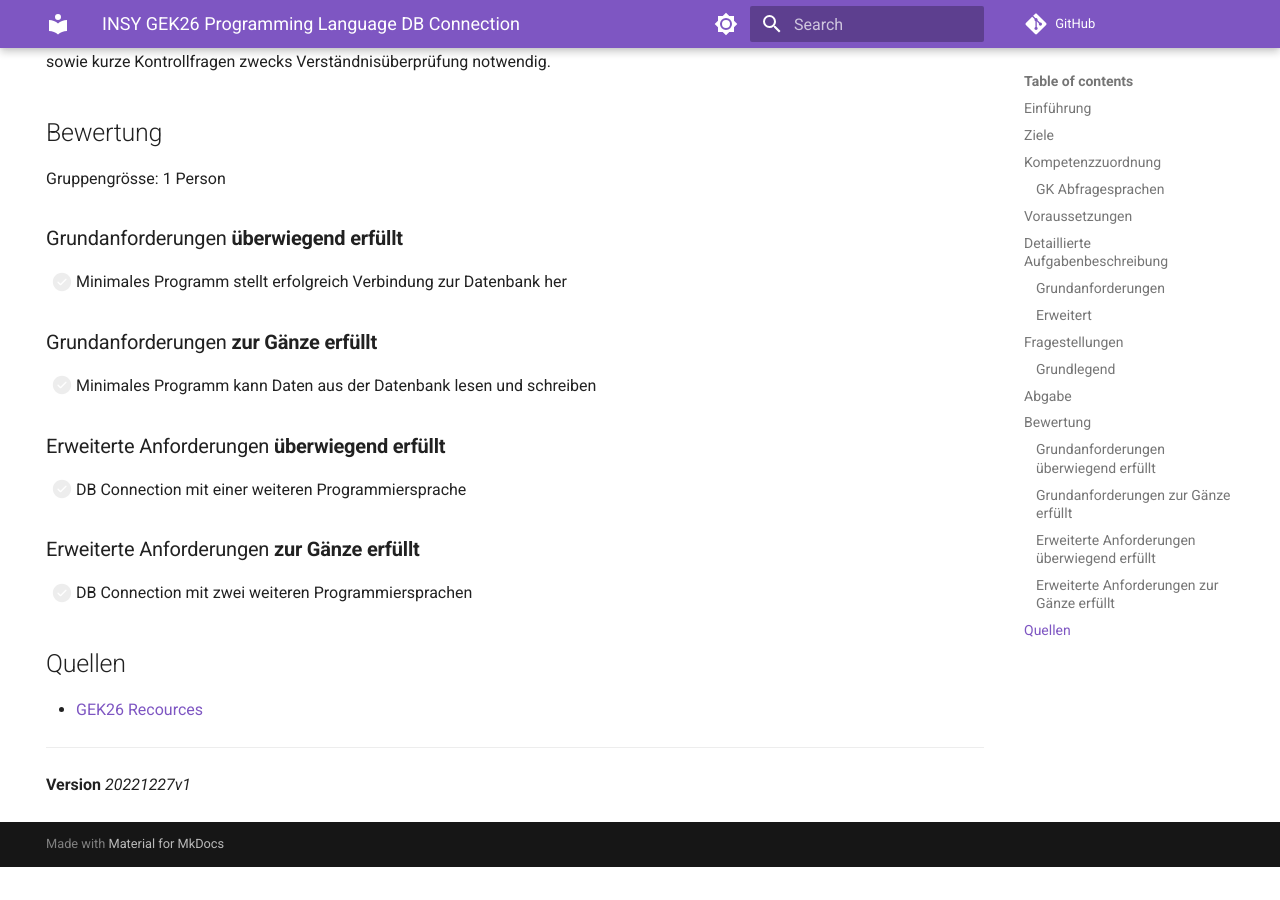
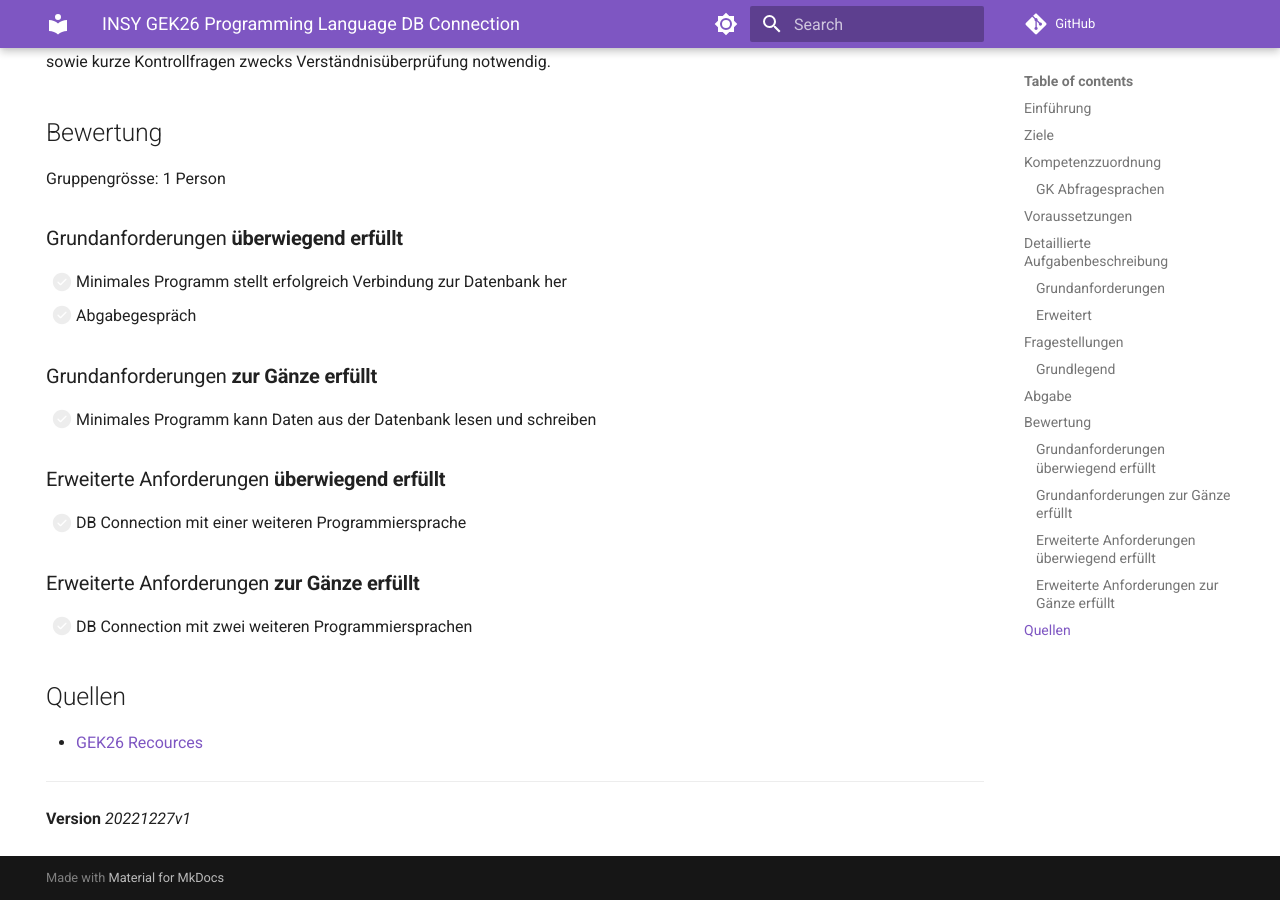
Before and after one commit to TGM-HIT/insy-exercises, an MkDocs documentation site: the page built from docs/2.Semester/26_Programming_Languages/TASK.md, in a window 1280 px wide and 900 px high, scrolled down 1494 px. Built offline with MkDocs 1.6.1 and Material for MkDocs 9.7.7, drawn with Linux system fonts in a browser that asks for light colours; comment, search, counter and statistics services are not loaded; before the commit the page ends 2361 px from its top, so only the background shows below that.

Commit message:
Update TASK.md

```diff
--- a/docs/2.Semester/26_Programming_Languages/TASK.md
+++ b/docs/2.Semester/26_Programming_Languages/TASK.md
@@ -57,6 +57,7 @@ Gruppengrösse: 1 Person
 ### Grundanforderungen **überwiegend erfüllt**
 
 - [ ] Minimales Programm stellt erfolgreich Verbindung zur Datenbank her
+- [ ] Abgabegespräch
 
 ### Grundanforderungen **zur Gänze erfüllt**
 
```
